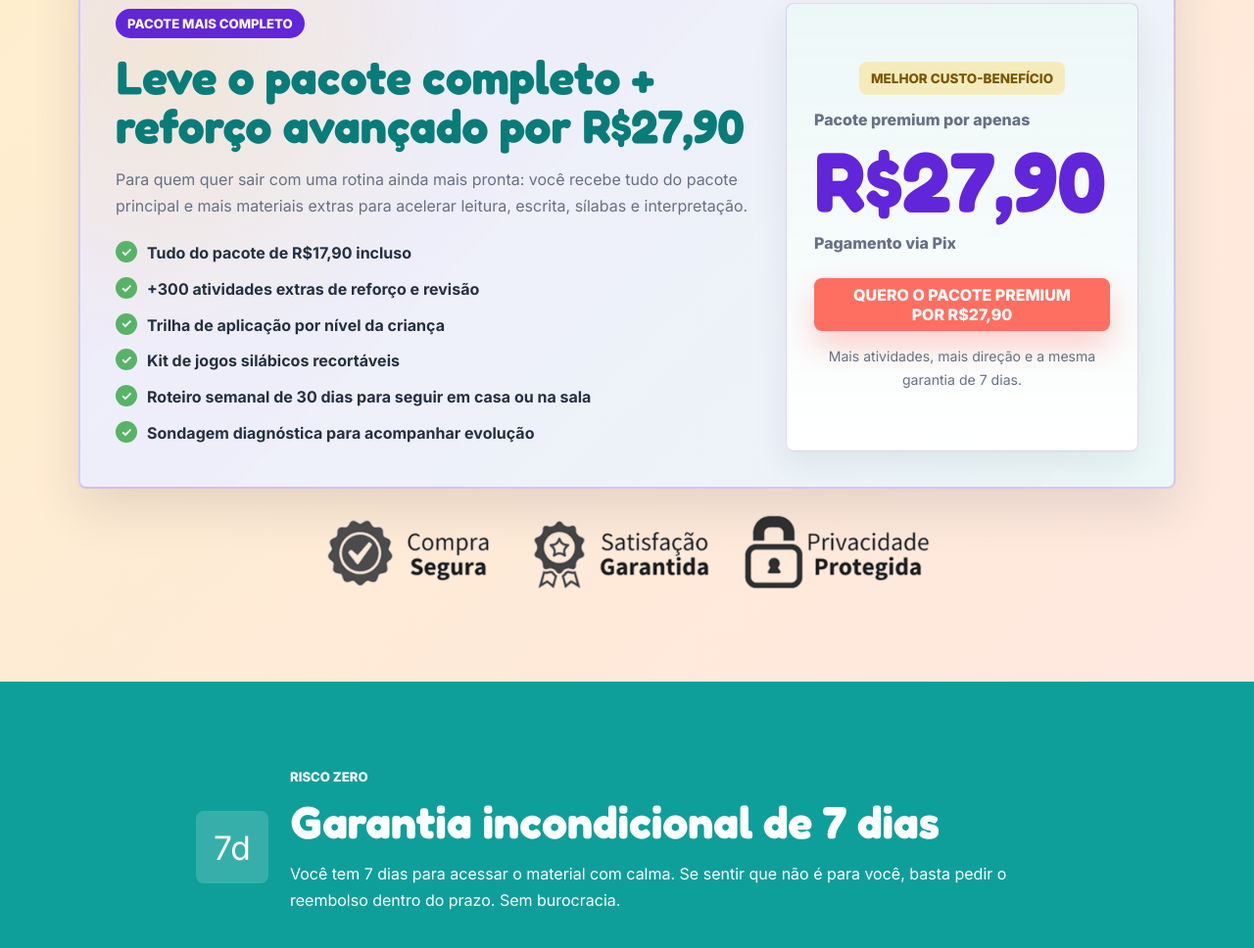
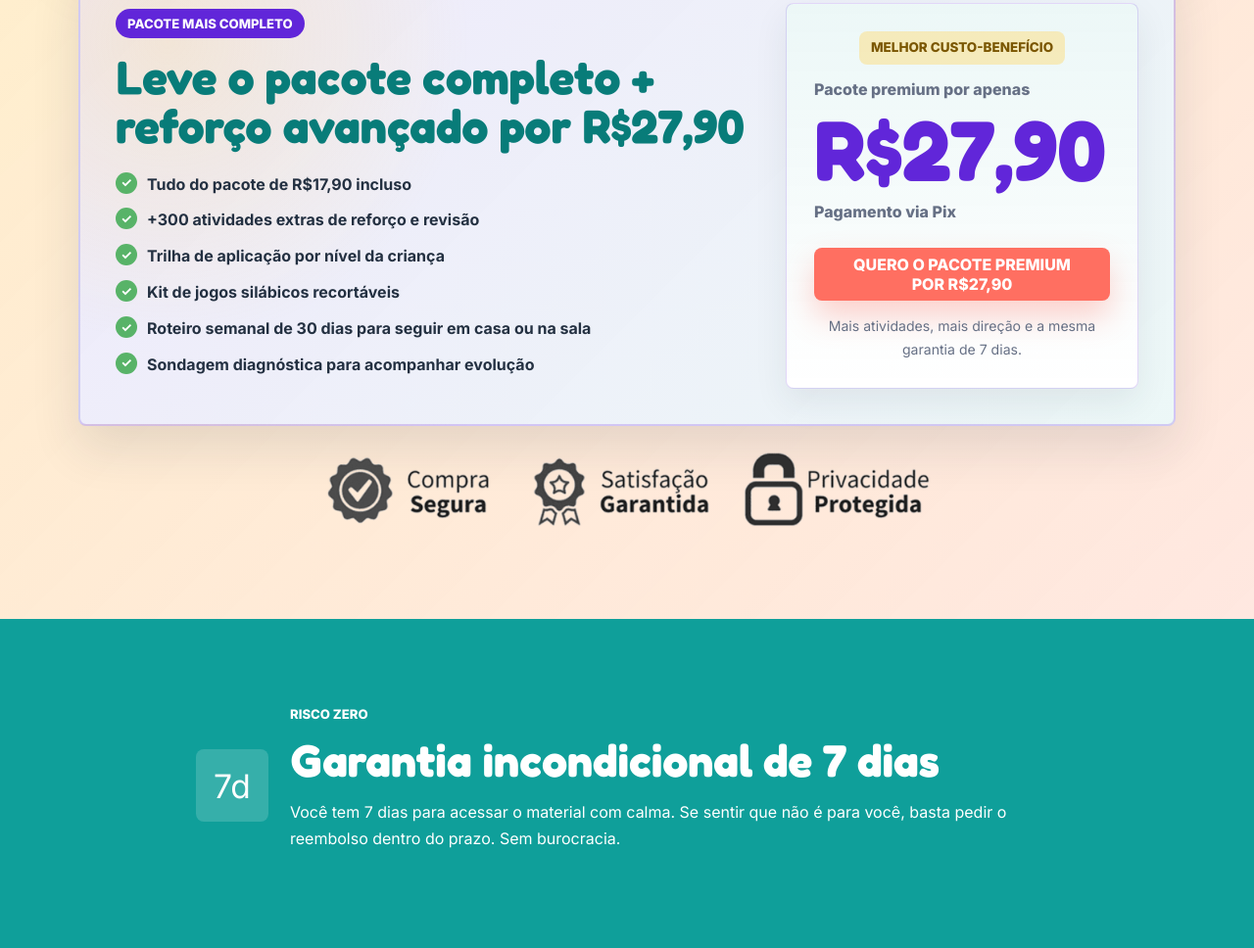
Before and after one commit to diogogapski/diogomilatividades1000, a website: page public/index.html in a window 1280 px wide. Shown: the part 10274-11242 px from the top of the page at 98% size. Drawn offline with Linux system fonts and the light colour scheme.

Commit message:
Remove premium package intro copy

```diff
--- a/public/index.html
+++ b/public/index.html
@@ -421,10 +421,6 @@
             <div class="premium-copy">
               <p class="premium-badge">Pacote mais completo</p>
               <h3 id="premium-offer-title">Leve o pacote completo + reforço avançado por R$27,90</h3>
-              <p>
-                Para quem quer sair com uma rotina ainda mais pronta: você recebe tudo do pacote principal e mais
-                materiais extras para acelerar leitura, escrita, sílabas e interpretação.
-              </p>
               <ul class="offer-list premium-list">
                 <li>Tudo do pacote de R$17,90 incluso</li>
                 <li>+300 atividades extras de reforço e revisão</li>
```
